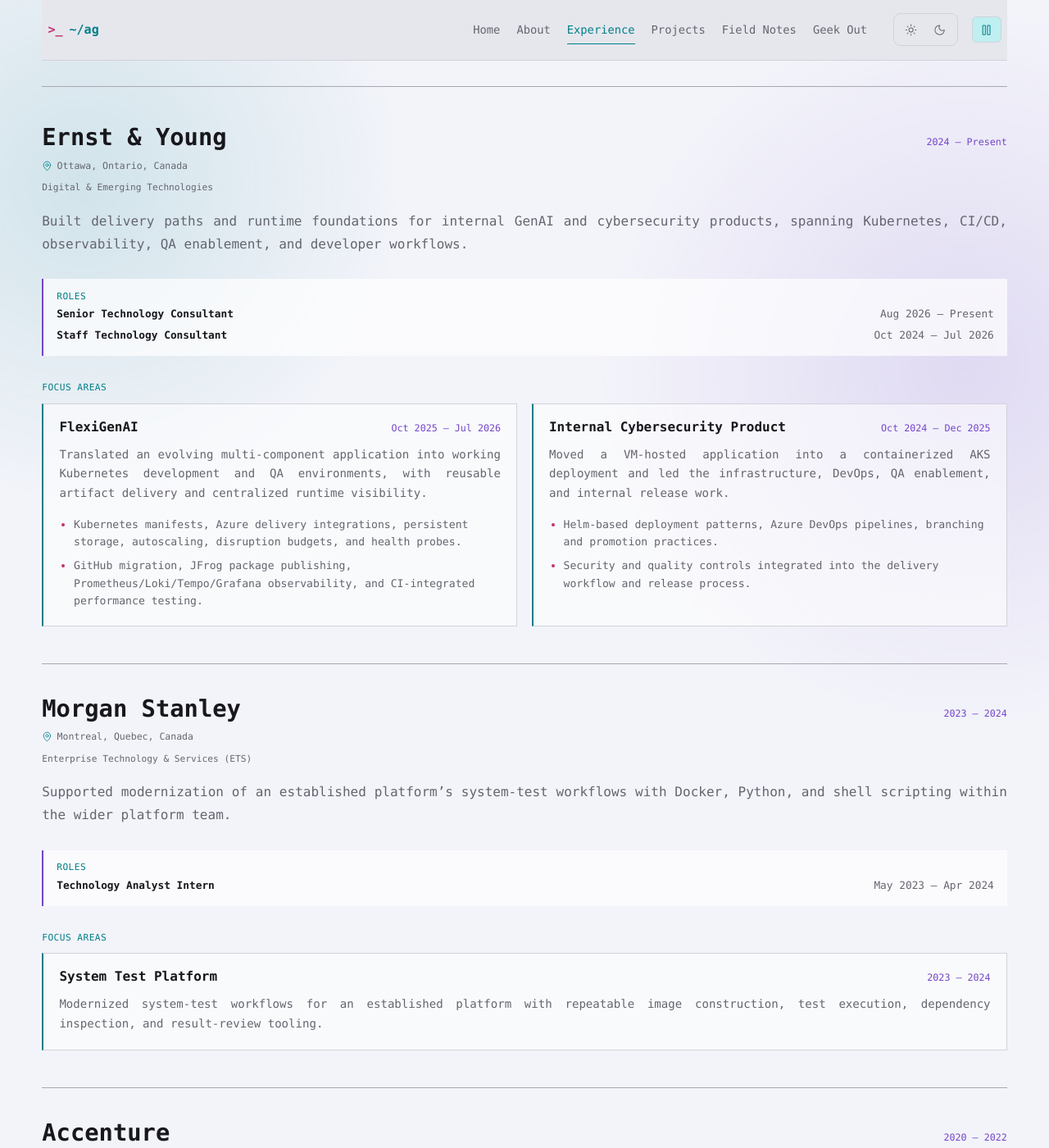
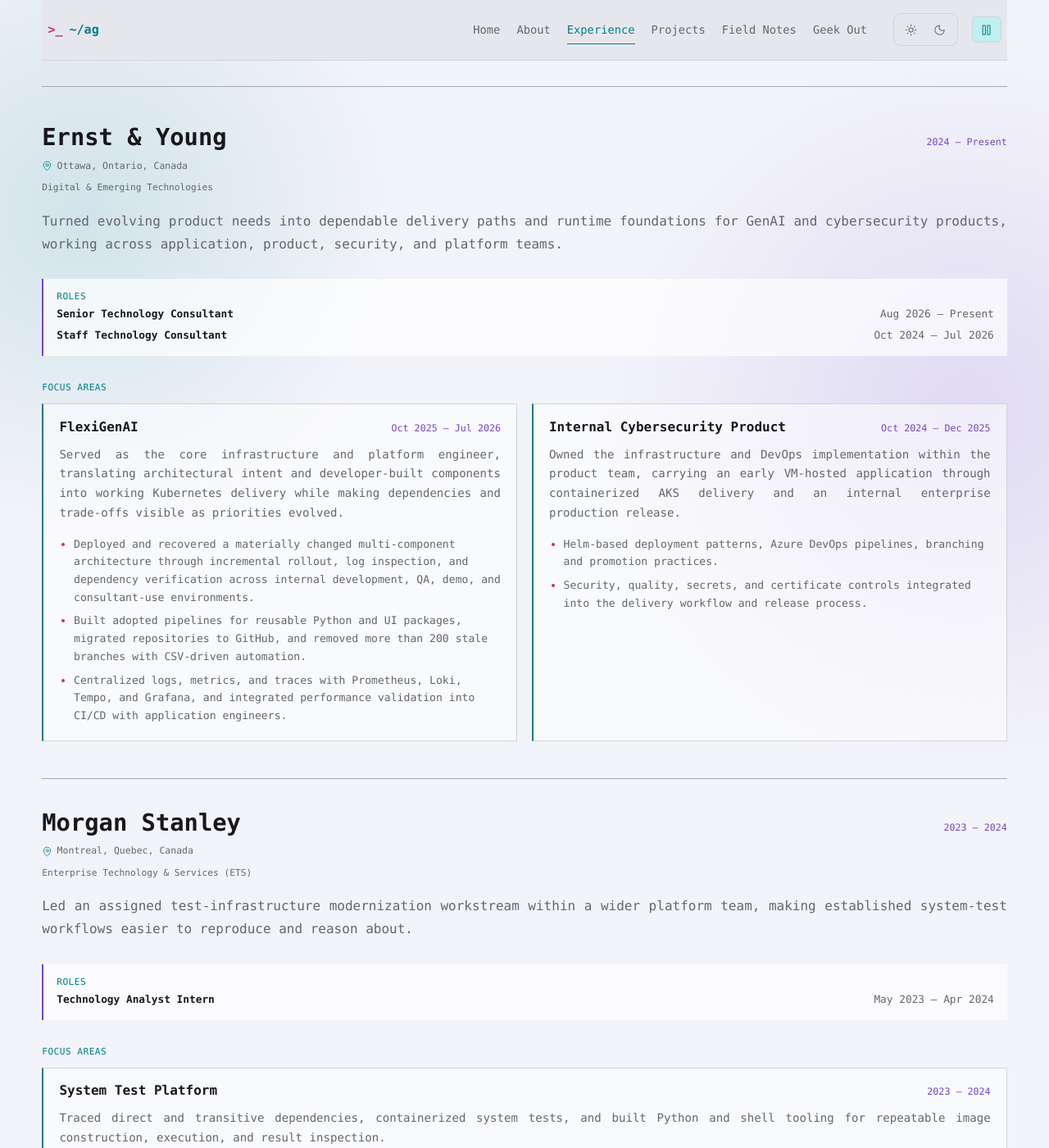
Before and after one commit to ANISHG-26/ANISHG-26.github.io, a Jekyll site: the page built from experience.html, in a window 1280 px wide and 1400 px high, scrolled down 224 px. Shown: the whole window at 82% size. Built offline with Jekyll 4.4.1, drawn with Linux system fonts in a browser that asks for light colours; nearby versions of some CDN libraries; some of the changed text lies outside the part shown.

Commit message:
content: align portfolio and public resume

```diff
--- a/_data/experience.yml
+++ b/_data/experience.yml
@@ -4,7 +4,7 @@
   division: Digital & Emerging Technologies group in our Consulting practice
   division_display: Digital & Emerging Technologies
   period: 2024 — Present
-  summary: Built delivery paths and runtime foundations for internal GenAI and cybersecurity products, spanning Kubernetes, CI/CD, observability, QA enablement, and developer workflows.
+  summary: Turned evolving product needs into dependable delivery paths and runtime foundations for GenAI and cybersecurity products, working across application, product, security, and platform teams.
   roles:
     - title: Senior Technology Consultant
       period: Aug 2026 — Present
@@ -13,37 +13,38 @@
   projects:
     - name: FlexiGenAI
       period: Oct 2025 — Jul 2026
-      summary: Translated an evolving multi-component application into working Kubernetes development and QA environments, with reusable artifact delivery and centralized runtime visibility.
+      summary: Served as the core infrastructure and platform engineer, translating architectural intent and developer-built components into working Kubernetes delivery while making dependencies and trade-offs visible as priorities evolved.
       highlights:
-        - Kubernetes manifests, Azure delivery integrations, persistent storage, autoscaling, disruption budgets, and health probes.
-        - GitHub migration, JFrog package publishing, Prometheus/Loki/Tempo/Grafana observability, and CI-integrated performance testing.
+        - Deployed and recovered a materially changed multi-component architecture through incremental rollout, log inspection, and dependency verification across internal development, QA, demo, and consultant-use environments.
+        - Built adopted pipelines for reusable Python and UI packages, migrated repositories to GitHub, and removed more than 200 stale branches with CSV-driven automation.
+        - Centralized logs, metrics, and traces with Prometheus, Loki, Tempo, and Grafana, and integrated performance validation into CI/CD with application engineers.
     - name: Internal Cybersecurity Product
       period: Oct 2024 — Dec 2025
-      summary: Moved a VM-hosted application into a containerized AKS deployment and led the infrastructure, DevOps, QA enablement, and internal release work.
+      summary: Owned the infrastructure and DevOps implementation within the product team, carrying an early VM-hosted application through containerized AKS delivery and an internal enterprise production release.
       highlights:
         - Helm-based deployment patterns, Azure DevOps pipelines, branching and promotion practices.
-        - Security and quality controls integrated into the delivery workflow and release process.
+        - Security, quality, secrets, and certificate controls integrated into the delivery workflow and release process.
 
 - company: Morgan Stanley
   display_name: Morgan Stanley
   location: Montreal, Quebec, Canada
   division: Enterprise Technology & Services (ETS)
   period: 2023 — 2024
-  summary: Supported modernization of an established platform’s system-test workflows with Docker, Python, and shell scripting within the wider platform team.
+  summary: Led an assigned test-infrastructure modernization workstream within a wider platform team, making established system-test workflows easier to reproduce and reason about.
   roles:
     - title: Technology Analyst Intern
       period: May 2023 — Apr 2024
   projects:
     - name: System Test Platform
       period: 2023 — 2024
-      summary: Modernized system-test workflows for an established platform with repeatable image construction, test execution, dependency inspection, and result-review tooling.
+      summary: Traced direct and transitive dependencies, containerized system tests, and built Python and shell tooling for repeatable image construction, execution, and result inspection.
 
 - company: Accenture Solutions Pvt Ltd
   display_name: Accenture
   location: Bengaluru, Karnataka, India
   division: Advanced Technology Centers in India (ATCI)
   period: 2020 — 2022
-  summary: Built CI/CD automation, OpenShift delivery workflows, and reusable onboarding tools within an architect-led enterprise DevOps platform.
+  summary: Adapted security automation, CI/CD, and OpenShift delivery practices across multi-cloud operations and a constrained client environment, within architect-led platform direction.
   roles:
     - title: Application Development Analyst
       period: Dec 2021 — Aug 2022
@@ -52,7 +53,11 @@
   projects:
     - name: myWizard for DevXOps
       period: 2020 — 2022
-      summary: Connected Jenkins, GitLab, SonarQube, and Nexus through reusable Groovy and Job DSL automation for application teams.
+      summary: Implemented the CI/CD automation and application-delivery layer of an enterprise DevOps platform for a telecommunications client.
       highlights:
-        - Automated repository and Jenkins-job onboarding with shared libraries and Job DSL.
-        - Built Python automation to compare image versions across OpenShift environments and exposed it through Jenkins.
+        - Connected Jenkins, GitLab, SonarQube, Nexus, and OpenShift through reusable Groovy Shared Library and Job DSL automation.
+        - Worked with application teams to automate repository and Jenkins-job onboarding and cross-environment image-version checks.
+        - Delivered application components through bastion-host access in an internet-restricted environment on customer-managed VMware-backed compute.
+    - name: Cloud Security Automation
+      period: 2020 — 2021
+      summary: Automated recurring AWS security-remediation and compliance work with Python, Boto3, and Lambda while applying security practices across AWS, Azure, and GCP environments.
--- a/_data/skills.yml
+++ b/_data/skills.yml
@@ -17,7 +17,6 @@
     - Go
     - GitOps
     - Terraform
-    - Snowflake
 
 - label: What I knew before
   description: Earlier platform, automation, and security experience that still informs the work.
--- a/about.html
+++ b/about.html
@@ -16,11 +16,11 @@
     <div class="about-profile-copy">
       <p class="command-line"><span class="prompt-mark">$</span> <span data-about-command>whoami</span><span class="terminal-caret" aria-hidden="true">▌</span></p>
       <div class="about-reveal">
-        <p class="about-role">Platform Engineer · Builder · Bassist · Car Nerd</p>
+        <p class="about-role">Platform Engineer · Systems Thinker · Builder · Bassist · Car Nerd</p>
         <h2>Before You Build Higher,<br>Make The Ground Dependable.</h2>
         <p>At first, I focused on getting systems to run. At Accenture, I worked on CI/CD and OpenShift delivery, and began turning repeated onboarding work into automation.</p>
         <p>At Morgan Stanley, I saw the same question from another angle. How do you make a difficult test environment easier to reproduce? Containerizing the legacy tests gave me a practical answer.</p>
-        <p>The work grew from there. It moved into platform delivery: Kubernetes environments, release paths, shared artifacts, and observability. The tools changed. The pattern stayed. Make the next step clearer for the person who has to take it.</p>
+        <p>The work grew from there. At EY, I translated evolving product needs into Kubernetes environments, release paths, shared artifacts, and observability while working across application, product, security, and platform teams. The tools changed. The pattern stayed. Make the trade-offs understandable, then make the next step clearer for the person who has to take it.</p>
       </div>
     </div>
     <aside class="about-profile-output" aria-label="Foundation summary">
@@ -74,7 +74,7 @@
         <p class="command-line"><span class="prompt-mark">$</span> <span data-journey-command>cat ./journey/02-reproducibility/README.md</span><span class="terminal-caret" aria-hidden="true">▌</span></p><div class="journey-file-content"><h3>Make The Environment Understandable</h3><p>At Morgan Stanley, containerizing legacy tests meant tracing dependencies and making execution repeatable. Before making something faster, make it possible to reason about.</p></div>
       </article>
       <article id="journey-foundations" class="journey-file" data-journey-panel hidden>
-        <p class="command-line"><span class="prompt-mark">$</span> <span data-journey-command>cat ./journey/03-foundations/README.md</span><span class="terminal-caret" aria-hidden="true">▌</span></p><div class="journey-file-content"><h3>Give The Team Something To Build On</h3><p>At EY, that instinct expanded into Kubernetes delivery, secure release workflows, shared artifacts, and observability. The work connected infrastructure choices with the developer’s next step.</p></div>
+        <p class="command-line"><span class="prompt-mark">$</span> <span data-journey-command>cat ./journey/03-foundations/README.md</span><span class="terminal-caret" aria-hidden="true">▌</span></p><div class="journey-file-content"><h3>Give The Team Something To Build On</h3><p>At EY, that instinct expanded into Kubernetes delivery, secure release workflows, shared artifacts, and observability. The work meant translating between product intent, application dependencies, enterprise constraints, and the developer’s next step.</p></div>
       </article>
     </div>
   </div>
--- a/index.html
+++ b/index.html
@@ -55,7 +55,7 @@
     </div>
   </section>
   <section class="home-notes reveal" aria-labelledby="notes-title">
-    <div><p class="command-line"><span class="prompt-mark">$</span> cat field-notes/README.md</p><h2 id="notes-title">A Pattern, Then A Direction.</h2><p class="iteration-tagline">Build · Reflect · Improve</p><p>I learn by building. I try an idea, put it to work, and see what happens. When something breaks or creates friction, I look for the reason. Then I improve the workflow or the foundation. I followed this pattern through cloud projects, CI/CD, containerized testing, and Kubernetes delivery. Over time, it pointed me toward Platform Engineering: building systems that help other people do their work with confidence.</p></div>
+    <div><p class="command-line"><span class="prompt-mark">$</span> cat field-notes/README.md</p><h2 id="notes-title">A Pattern, Then A Direction.</h2><p class="iteration-tagline">Build · Reflect · Improve</p><p>I learn by building and by listening to the people using the work. Across client delivery, product teams, and platform environments, I have learned to turn ambiguous needs into clearer deployment paths, reproducible workflows, and observable systems. That pattern led me toward Platform Engineering: build the foundation, make the trade-offs understandable, and help the team move with confidence.</p></div>
     <a class="note-preview" href="{{ '/field-notes/the-long-way-toward-platform-engineering/' | relative_url }}"><div class="terminal-window-bar"><span><i data-lucide="file-text" aria-hidden="true"></i> ~/ag/field-notes/README.md</span><span class="file-type">FIELD NOTE / GROWTH</span></div><div class="note-preview-body"><h3>The Long Way Toward Platform Engineering</h3><span class="text-link">Read The Story ↗</span></div></a>
   </section>
 </main>
--- a/playwright.config.js
+++ b/playwright.config.js
@@ -1,4 +1,6 @@
 const { defineConfig } = require('@playwright/test');
+
+const executablePath = process.env.PLAYWRIGHT_EXECUTABLE_PATH;
 
 module.exports = defineConfig({
   testDir: './tests/visual',
@@ -9,6 +11,7 @@
     colorScheme: 'dark',
     reducedMotion: 'reduce',
     screenshot: { mode: 'only-on-failure', fullPage: true },
+    launchOptions: executablePath ? { executablePath } : undefined,
   },
   webServer: {
     command: 'python -m http.server 4000 --directory _site',
```
Also changed, not shown: _data/projects.yml (+0 -9 lines), _projects/music-recommendation-chatbot.md (+1 -0 lines), docs/resume/README.md (+21 -3 lines), 2 other files.
